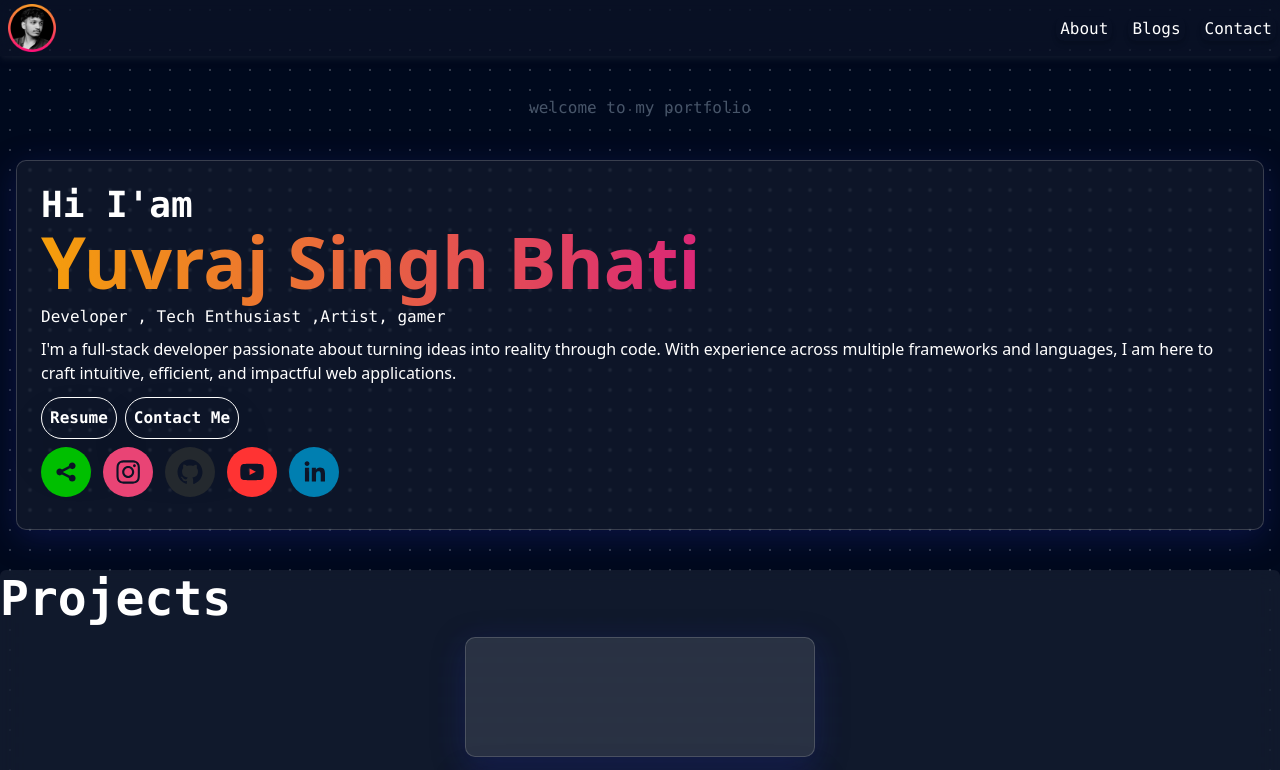
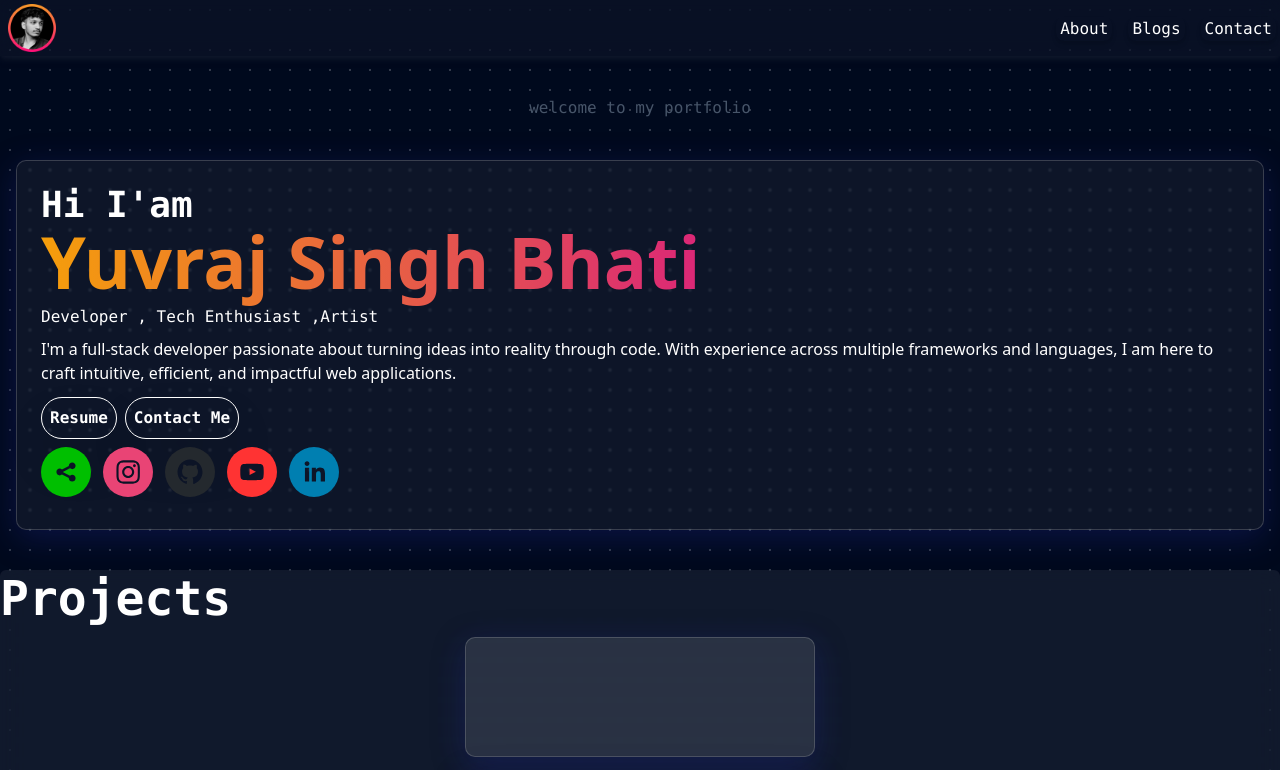
Before and after one commit to yuvrajbhatiofficial/my-portfolio, a React (Create React App) app: page /#/ in a window 1280 px wide. Shown: the top 770 px of the page. Built offline with nearby package versions, Linux system fonts and the light colour scheme.

Commit message:
Update website with new features

```diff
--- a/src/components/hero.js
+++ b/src/components/hero.js
@@ -16,7 +16,7 @@ function hero() {
 
         <span className=' font-bold my-1 font-sans text-7xl bg-clip-text text-transparent  bg-gradient-to-r from-amber-500 to-pink-600 '>Yuvraj Singh Bhati</span>
 
-        <div className='font-mono my-2'>Developer , Tech Enthusiast ,Artist, gamer</div>
+        <div className='font-mono my-2'>Developer , Tech Enthusiast ,Artist</div>
         <div className='font-sans font-medium'>I'm a full-stack developer passionate about turning ideas into reality through code. With experience across multiple frameworks and languages, I am here to craft intuitive, efficient, and impactful web applications.</div>
         <div className=" flex mt-3  space-x-2 flex-row ">
           <button className='border-white border p-2 cursor-pointer font-mono  shadow-2xl hover:shadow-blue-900 font-semibold rounded-full '>Resume</button>
--- a/src/components/navbar.js
+++ b/src/components/navbar.js
@@ -7,7 +7,7 @@ export default function Navbar() {
       <nav className="menu  bg-gray-400 py-1 backdrop-filter
                 backdrop-blur-md  bg-opacity-5  text-white flex  justify-between fixed top-0 w-full shadow-md shadow-slate-900 ">
 
-        <Link className="nav-link" to="/"><img src="./Bhati.png" alt="" className="w-12 h-12 ml-2" /></Link>
+        <Link className="nav-link" to="/"><img src="/Bhati.png" alt="" className="w-12 h-12 ml-2" /></Link>
 
         <ul className=" space-x-4 flex justify-end items-center mx-1 ">
 
```
Also changed, not shown: src/components/Bhati.png (deleted).
